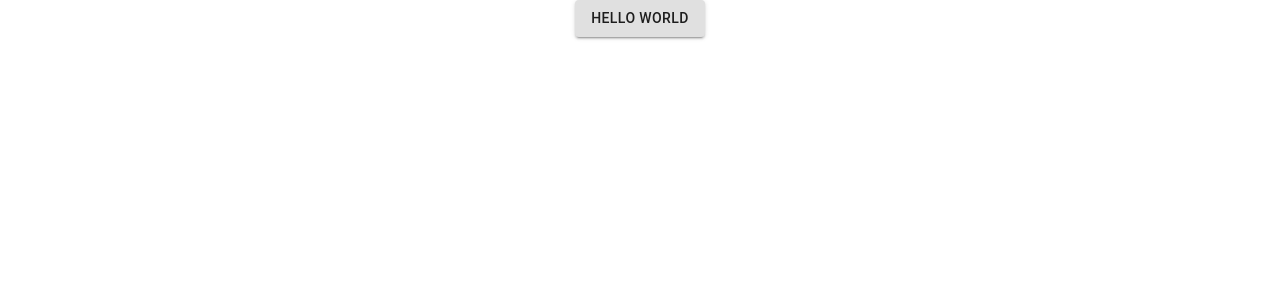
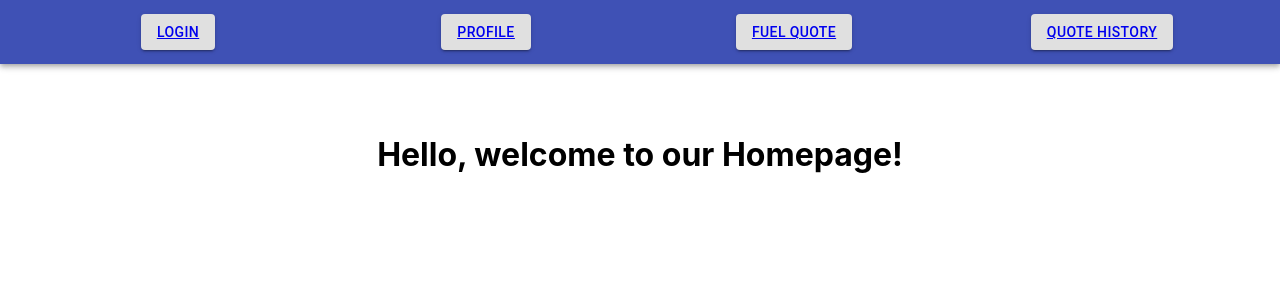
Before and after one commit to dchrisu/COSC4353, a React (Create React App) app in the folder my-app/: page / in a window 1280 px wide. Shown: the top 300 px of the page. Built offline with nearby package versions, Linux system fonts and the light colour scheme.

Commit message:
Header application, all pages linked via Router

```diff
--- a/my-app/src/App.js
+++ b/my-app/src/App.js
@@ -1,6 +1,9 @@
-import React, { Component } from 'react';
+import React, { Component, Fragment } from 'react';
 import './App.css';
 import { BrowserRouter as Router, Route } from 'react-router-dom';
+
+//Components
+import Header from './Components/Header/Header'
 
 //Pages
 import Home from './Pages/Home/Home';
@@ -13,6 +16,8 @@ import FuelQuoteHistory from './Pages/FuelQuoteHistory/FuelQuoteHistory';
 class App extends Component {
   render() {
     return (
+      <Fragment>
+        <Header />
         <Router>
           <div className="App" style={{ minHeight: '100vh', paddingBottom: '200px', position: 'relative' }}>
             <Route exact path='/' component={Home} />
@@ -23,6 +28,7 @@ class App extends Component {
             <Route exact path='/FuelQuoteHistory' component={FuelQuoteHistory} />
           </div>
         </Router >
+      </Fragment>
     );
   }
 }
--- /dev/null
+++ b/my-app/src/Components/Header/Header.js
@@ -0,0 +1,63 @@
+import React, { Component } from 'react';
+import { withStyles } from '@material-ui/core/styles';
+import { BrowserRouter as Router, Route, Switch, Link } from 'react-router-dom';
+import PropTypes from 'prop-types';
+import AppBar from '@material-ui/core/AppBar';
+import Toolbar from '@material-ui/core/Toolbar';
+import Button from '@material-ui/core/Button';
+import Grid from '@material-ui/core/Grid';
+
+const styles = theme => ({
+    wrapper: {
+        align: "center",
+        width: "100%",
+        overflowX: 'auto',
+    },
+    gridItem: {
+        textAlign: 'center',
+    }
+});
+
+
+class Header extends Component {
+    render() {
+        const { classes } = this.props;
+        return (
+            <div className={classes.wrapper} style={{ paddingBottom: '50px' }}>
+                <AppBar position="static">
+                    <Toolbar>
+                        <Grid container spacing={12} style={{ textAlign: 'center' }}>
+                            <Router>
+                                <Grid className={classes.gridItem} item xs={3} >
+                                    <Button variant="contained">
+                                        <a href="/Login" class="MenuContents"><Link to="/Login">Login
+                                    </Link></a></Button>
+                                </Grid>
+                                <Grid className={classes.gridItem} item xs={3} >
+                                    <Button variant="contained">
+                                        <a href="/ClientProfileManagement" class="MenuContents"><Link to="/ClientProfileManagement">Profile
+                                    </Link></a></Button>
+                                </Grid>
+                                <Grid className={classes.gridItem} item xs={3} >
+                                    <Button variant="contained">
+                                        <a href="/FuelQuoteForm" class="MenuContents"><Link to="/FuelQuoteForm">Fuel Quote
+                                    </Link></a></Button>
+                                </Grid>
+                                <Grid className={classes.gridItem} item xs={3} >
+                                    <Button variant="contained">
+                                        <a href="/FuelQuoteHistory" class="MenuContents"><Link to="/FuelQuoteHistory">Quote History
+                                    </Link></a></Button>
+                                </Grid>
+                            </Router>
+                        </Grid>
+                    </Toolbar>
+                </AppBar>
+            </div>
+        );
+    }
+}
+Header.propTypes = {
+    classes: PropTypes.object.isRequired,
+};
+
+export default withStyles(styles)(Header);
--- a/my-app/src/Pages/Home/Home.js
+++ b/my-app/src/Pages/Home/Home.js
@@ -5,9 +5,9 @@ class Home extends Component {
     render() {
         return (
             <div>
-                <Button variant="contained">
-                    Hello world
-                </Button>
+                <h1>
+                    Hello, welcome to our Homepage!
+                </h1>
             </div>
         );
     }
```
Lines whose indentation alone changed are shown as unchanged.
